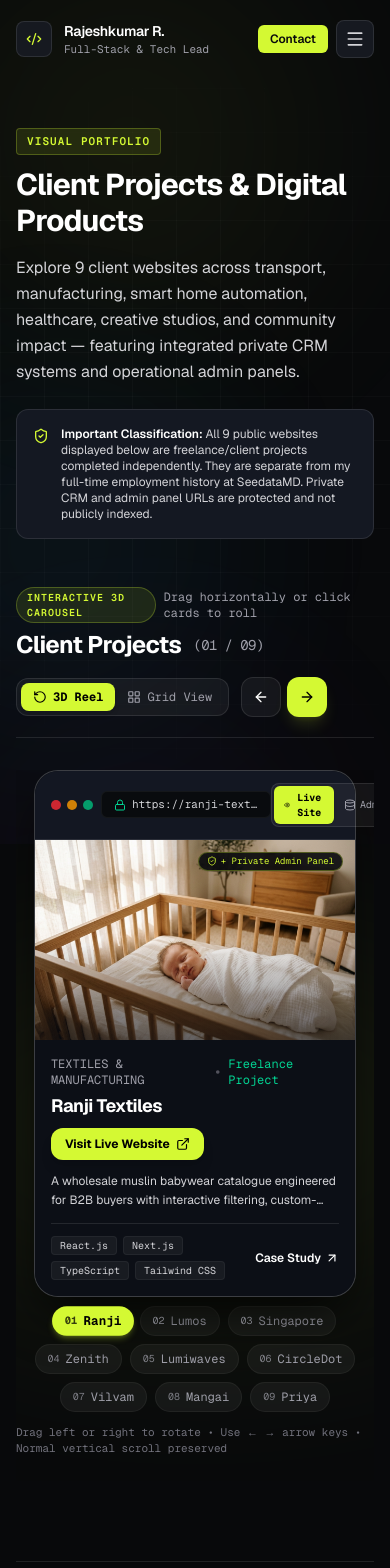
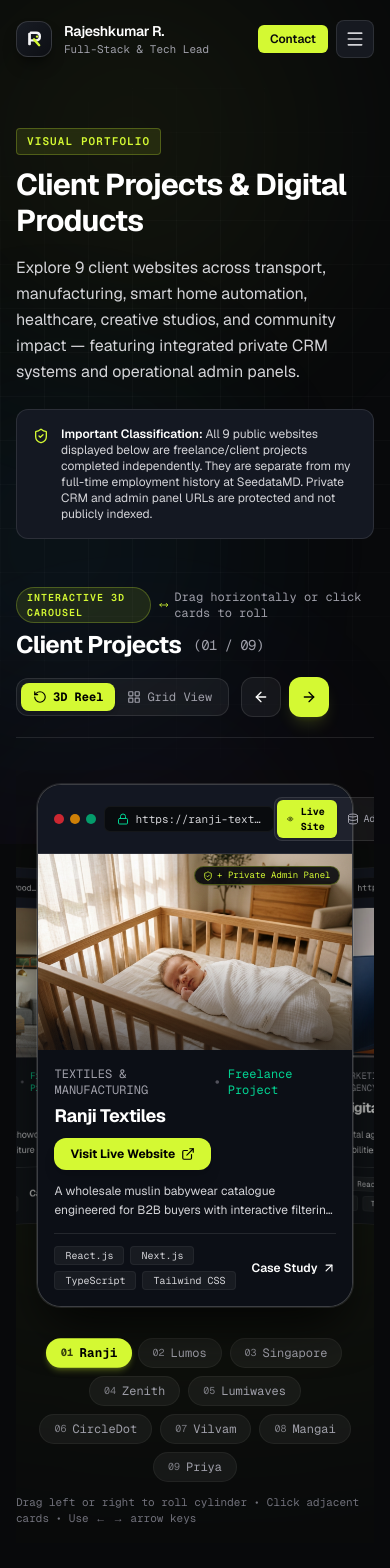
Before and after one commit to Raajulogu/rajesh-portfolio, a Next.js app: page /work in a window 390 px wide. Shown: the top 1568 px of the page. Built offline with nearby package versions, Linux system fonts and the light colour scheme.

Commit message:
feat: design bespoke geometric 'R' brand monogram for header & app icons and expand circular 3D cylinder radius on desktop

```diff
--- /dev/null
+++ b/app/apple-icon.tsx
@@ -0,0 +1,53 @@
+import { ImageResponse } from "next/og";
+
+export const size = {
+  width: 180,
+  height: 180,
+};
+export const contentType = "image/png";
+
+export default function AppleIcon() {
+  return new ImageResponse(
+    (
+      <div
+        style={{
+          width: "100%",
+          height: "100%",
+          display: "flex",
+          alignItems: "center",
+          justifyContent: "center",
+          background: "linear-gradient(135deg, #181c24 0%, #090a0c 100%)",
+          borderRadius: 36,
+          border: "2px solid rgba(212, 249, 51, 0.4)",
+          position: "relative",
+        }}
+      >
+        <svg
+          width="120"
+          height="120"
+          viewBox="0 0 32 32"
+          fill="none"
+          xmlns="http://www.w3.org/2000/svg"
+        >
+          <rect x="7" y="6" width="4.5" height="20" rx="1.5" fill="#ffffff" />
+          <path
+            d="M11.5 6.5H19C22.5 6.5 24.5 8.7 24.5 12C24.5 15.3 22.5 17.5 19 17.5H11.5"
+            stroke="#ffffff"
+            strokeWidth="3.5"
+            strokeLinecap="round"
+          />
+          <path
+            d="M16 16L23.5 25"
+            stroke="#d4f933"
+            strokeWidth="3.5"
+            strokeLinecap="round"
+          />
+          <circle cx="20.5" cy="12" r="1.8" fill="#d4f933" />
+        </svg>
+      </div>
+    ),
+    {
+      ...size,
+    }
+  );
+}
--- /dev/null
+++ b/app/icon.tsx
@@ -0,0 +1,60 @@
+import { ImageResponse } from "next/og";
+
+export const size = {
+  width: 32,
+  height: 32,
+};
+export const contentType = "image/png";
+
+export default function Icon() {
+  return new ImageResponse(
+    (
+      <div
+        style={{
+          width: "100%",
+          height: "100%",
+          display: "flex",
+          alignItems: "center",
+          justifyContent: "center",
+          background: "linear-gradient(135deg, #181c24 0%, #090a0c 100%)",
+          borderRadius: 8,
+          border: "1px solid rgba(212, 249, 51, 0.4)",
+          position: "relative",
+        }}
+      >
+        <svg
+          width="24"
+          height="24"
+          viewBox="0 0 32 32"
+          fill="none"
+          xmlns="http://www.w3.org/2000/svg"
+        >
+          {/* Vertical Stem */}
+          <rect x="7" y="6" width="4.5" height="20" rx="1.5" fill="#ffffff" />
+
+          {/* Upper Loop */}
+          <path
+            d="M11.5 6.5H19C22.5 6.5 24.5 8.7 24.5 12C24.5 15.3 22.5 17.5 19 17.5H11.5"
+            stroke="#ffffff"
+            strokeWidth="3.5"
+            strokeLinecap="round"
+          />
+
+          {/* Electric Lime Kick */}
+          <path
+            d="M16 16L23.5 25"
+            stroke="#d4f933"
+            strokeWidth="3.5"
+            strokeLinecap="round"
+          />
+
+          {/* Accent Node */}
+          <circle cx="20.5" cy="12" r="1.8" fill="#d4f933" />
+        </svg>
+      </div>
+    ),
+    {
+      ...size,
+    }
+  );
+}
--- /dev/null
+++ b/components/BrandLogo.tsx
@@ -0,0 +1,74 @@
+import React from "react";
+
+interface BrandLogoProps {
+  className?: string;
+  size?: "sm" | "md" | "lg";
+}
+
+export default function BrandLogo({ className = "", size = "md" }: BrandLogoProps) {
+  const dimensions = {
+    sm: "w-7 h-7",
+    md: "w-9 h-9",
+    lg: "w-11 h-11"
+  }[size];
+
+  return (
+    <div
+      className={`relative rounded-xl bg-gradient-to-br from-[#181c24] to-[#0d0f14] border border-white/15 p-1.5 flex items-center justify-center shadow-lg shadow-black/40 group-hover:border-[#d4f933]/60 group-hover:shadow-[#d4f933]/15 transition-all duration-300 ${dimensions} ${className}`}
+    >
+      {/* Subtle Inner Glow */}
+      <div className="absolute inset-0 rounded-xl bg-[#d4f933]/5 opacity-0 group-hover:opacity-100 transition-opacity pointer-events-none" />
+
+      {/* Bespoke Geometric Monogram 'R' SVG Mark */}
+      <svg
+        viewBox="0 0 32 32"
+        fill="none"
+        xmlns="http://www.w3.org/2000/svg"
+        className="w-full h-full"
+      >
+        {/* Background Subtle Tech Grid Motif */}
+        <path
+          d="M6 10H26M6 16H26M6 22H26"
+          stroke="rgba(255,255,255,0.06)"
+          strokeWidth="1"
+          strokeDasharray="2 2"
+        />
+
+        {/* Vertical Architectural Stem */}
+        <rect
+          x="7.5"
+          y="7"
+          width="4"
+          height="18"
+          rx="1.5"
+          fill="#f4f4f6"
+        />
+
+        {/* Upper Loop of 'R' with Geometric Corner */}
+        <path
+          d="M11.5 7H19C22.3137 7 24.5 9.18629 24.5 12.5C24.5 15.8137 22.3137 18 19 18H11.5"
+          stroke="#f4f4f6"
+          strokeWidth="3.5"
+          strokeLinecap="round"
+          strokeLinejoin="round"
+        />
+
+        {/* Electric Lime High-Impact Diagonal Kick */}
+        <path
+          d="M16 16.5L23.5 25"
+          stroke="#d4f933"
+          strokeWidth="3.5"
+          strokeLinecap="round"
+        />
+
+        {/* Apex Tech Accent Node */}
+        <circle
+          cx="20.5"
+          cy="12.5"
+          r="1.75"
+          fill="#d4f933"
+        />
+      </svg>
+    </div>
+  );
+}
--- a/components/CircularProjectReel.tsx
+++ b/components/CircularProjectReel.tsx
@@ -14,7 +14,8 @@ import {
   Eye,
   Database,
   LayoutGrid,
-  RotateCcw
+  RotateCcw,
+  MoveHorizontal
 } from "lucide-react";
 import { PROJECTS } from "@/data/projects";
 import ProjectCard from "./ProjectCard";
@@ -24,6 +25,7 @@ export default function CircularProjectReel() {
   const [viewMode, setViewMode] = useState<"circle" | "grid">("circle");
   const [activeTab, setActiveTab] = useState<"website" | "admin">("website");
   const [isDragging, setIsDragging] = useState(false);
+  const [windowWidth, setWindowWidth] = useState<number>(1280);
   const dragStartX = useRef<number | null>(null);
 
   // All 9 public client projects
@@ -31,6 +33,14 @@ export default function CircularProjectReel() {
     (p) => p.classification === "Freelance / Client Project"
   );
   const total = clientProjects.length;
+
+  // Track window resize for responsive 3D radius calculation
+  useEffect(() => {
+    const handleResize = () => setWindowWidth(window.innerWidth);
+    handleResize();
+    window.addEventListener("resize", handleResize);
+    return () => window.removeEventListener("resize", handleResize);
+  }, []);
 
   // Rotate functions
   const nextProject = useCallback(() => {
@@ -80,6 +90,75 @@ export default function CircularProjectReel() {
     setTimeout(() => setIsDragging(false), 50);
   };
 
+  // Calculate Responsive 3D Geometry for Expansive Big-Screen Radius
+  const getCircleTransforms = (offset: number) => {
+    if (offset === 0) {
+      return {
+        x: 0,
+        z: 0,
+        rotY: 0,
+        scale: 1,
+        opacity: 1,
+        zIndex: 40
+      };
+    }
+
+    // Dynamic horizontal spread, depth step, and rotation angle by screen size
+    let spread = 220;
+    let depthStep = 110;
+    let angleStep = 22;
+
+    if (windowWidth >= 1536) {
+      // 2XL / Ultrawide Displays: Vast Grand Rotunda
+      spread = 640;
+      depthStep = 300;
+      angleStep = 38;
+    } else if (windowWidth >= 1280) {
+      // XL Big Desktop: Generous Wide Radius
+      spread = 560;
+      depthStep = 260;
+      angleStep = 35;
+    } else if (windowWidth >= 1024) {
+      // Laptop / Desktop
+      spread = 460;
+      depthStep = 220;
+      angleStep = 32;
+    } else if (windowWidth >= 768) {
+      // Tablet Landscape
+      spread = 360;
+      depthStep = 170;
+      angleStep = 28;
+    } else if (windowWidth >= 640) {
+      // Tablet Portrait
+      spread = 280;
+      depthStep = 140;
+      angleStep = 25;
+    }
+
+    const isAdjacent = Math.abs(offset) === 1;
+
+    if (isAdjacent) {
+      return {
+        x: offset * spread,
+        z: -depthStep,
+        rotY: offset * -angleStep,
+        scale: windowWidth >= 1024 ? 0.88 : 0.82,
+        opacity: 0.72,
+        zIndex: 30
+      };
+    }
+
+    // Outer ring cards (offset = ±2)
+    return {
+      x: offset * (spread * 1.58),
+      z: -(depthStep * 1.85),
+      rotY: offset * (-angleStep * 1.4),
+      scale: windowWidth >= 1024 ? 0.72 : 0.64,
+      opacity: 0.32,
+      zIndex: 20
+    };
+  };
+
   return (
     <div className="space-y-8 select-none">
       {/* Top Header & View Controls */}
@@ -89,8 +168,9 @@ export default function CircularProjectReel() {
             <span className="text-[10px] font-mono uppercase tracking-widest text-[#d4f933] bg-[#d4f933]/10 px-2.5 py-0.5 rounded-full border border-[#d4f933]/25 font-semibold">
               Interactive 3D Carousel
             </span>
-            <span className="text-xs font-mono text-zinc-400">
-              Drag horizontally or click cards to roll
+            <span className="text-xs font-mono text-zinc-400 flex items-center gap-1.5">
+              <MoveHorizontal className="w-3.5 h-3.5 text-[#d4f933]" />
+              <span>Drag horizontally or click cards to roll</span>
             </span>
           </div>
           <h2 className="text-2xl sm:text-3xl lg:text-4xl font-bold tracking-tight text-white flex items-center gap-3">
@@ -131,7 +211,7 @@ export default function CircularProjectReel() {
 
           {/* Previous / Next Arrow Controls */}
           {viewMode === "circle" && (
-            <div className="flex items-center gap-1.5">
+            <div className="flex items-center gap-2">
               <button
                 onClick={prevProject}
                 aria-label="Previous project"
@@ -152,19 +232,19 @@ export default function CircularProjectReel() {
       </div>
 
       {/* ------------------------------------------------------------- */}
-      {/* 3D CIRCULAR CAROUSEL REEL STAGE */}
+      {/* 3D EXPANSIVE CIRCULAR CAROUSEL REEL STAGE */}
       {/* ------------------------------------------------------------- */}
       {viewMode === "circle" ? (
-        <div className="relative py-6 sm:py-10 overflow-hidden">
-          {/* Subtle Ambient Stage Lighting */}
-          <div className="absolute top-1/2 left-1/2 -translate-x-1/2 -translate-y-1/2 w-[650px] h-[350px] bg-[#d4f933]/8 rounded-full blur-[120px] pointer-events-none -z-10" />
+        <div className="relative py-4 sm:py-8 overflow-hidden">
+          {/* Panoramic Ambient Stage Lighting */}
+          <div className="absolute top-1/2 left-1/2 -translate-x-1/2 -translate-y-1/2 w-[850px] h-[400px] bg-[#d4f933]/6 rounded-full blur-[140px] pointer-events-none -z-10" />
 
-          {/* Perspective 3D Carousel Stage */}
+          {/* 3D Circular Arena Stage with Wide Perspective */}
           <div
             onPointerDown={handlePointerDown}
             onPointerMove={handlePointerMove}
             onPointerUp={handlePointerUp}
-            className="relative h-[480px] sm:h-[540px] lg:h-[580px] w-full flex items-center justify-center [perspective:1400px] cursor-grab active:cursor-grabbing touch-pan-y"
+            className="relative h-[520px] sm:h-[600px] lg:h-[680px] xl:h-[720px] w-full flex items-center justify-center [perspective:1800px] sm:[perspective:2200px] lg:[perspective:2600px] cursor-grab active:cursor-grabbing touch-pan-y"
           >
             {clientProjects.map((project, index) => {
               // Calculate shortest circular offset from activeIndex
@@ -173,21 +253,11 @@ export default function CircularProjectReel() {
               if (offset < -total / 2) offset += total;
 
               const isCenter = offset === 0;
-              const isAdjacent = Math.abs(offset) === 1;
               const isVisible = Math.abs(offset) <= 2;
 
               if (!isVisible) return null;
 
-              // Compute cylindrical 3D geometry
-              // Center card: x=0, z=0, rotateY=0
-              // Right cards: x>0, z<0, rotateY negative (curving back)
-              // Left cards: x<0, z<0, rotateY positive (curving back)
-              const xPos = offset * 360;
-              const zPos = -Math.abs(offset) * 200;
-              const rotY = offset * -32;
-              const scale = isCenter ? 1 : isAdjacent ? 0.84 : 0.68;
-              const opacity = isCenter ? 1 : isAdjacent ? 0.65 : 0.3;
-              const zIndex = isCenter ? 40 : isAdjacent ? 30 : 20;
+              const { x, z, rotY, scale, opacity, zIndex } = getCircleTransforms(offset);
 
               return (
                 <motion.div
@@ -199,27 +269,27 @@ export default function CircularProjectReel() {
                     }
                   }}
                   animate={{
-                    x: xPos,
-                    z: zPos,
+                    x,
+                    z,
                     rotateY: rotY,
-                    scale: scale,
-                    opacity: opacity
+                    scale,
+                    opacity
                   }}
                   transition={{
                     type: "spring",
-                    stiffness: 260,
-                    damping: 28,
+                    stiffness: 240,
+                    damping: 26,
                     mass: 0.8
                   }}
                   style={{
                     position: "absolute",
-                    zIndex: zIndex,
+                    zIndex,
                     transformStyle: "preserve-3d"
                   }}
-                  className={`w-[90%] max-w-[420px] sm:max-w-[560px] lg:max-w-[640px] rounded-3xl border transition-colors duration-300 ${
+                  className={`w-[88%] max-w-[360px] sm:max-w-[480px] md:max-w-[560px] lg:max-w-[680px] xl:max-w-[760px] rounded-3xl border transition-colors duration-300 ${
                     isCenter
-                      ? "border-white/20 bg-[#0c0f16]/95 backdrop-blur-2xl shadow-2xl shadow-black/80 cursor-default"
-                      : "border-white/10 bg-[#090b10]/80 backdrop-blur-md cursor-pointer hover:border-white/30"
+                      ? "border-white/20 bg-[#0c0f16]/95 backdrop-blur-2xl shadow-2xl shadow-black/85 cursor-default ring-1 ring-white/10"
+                      : "border-white/10 bg-[#090b10]/80 backdrop-blur-md cursor-pointer hover:border-white/30 hover:brightness-110"
                   }`}
                 >
                   {/* Browser Mockup Chrome Header */}
@@ -284,10 +354,10 @@ export default function CircularProjectReel() {
                           initial={{ opacity: 0 }}
                           animate={{ opacity: 1 }}
                           exit={{ opacity: 0 }}
-                          className="p-5 sm:p-6 bg-[#0c0e14] h-full flex flex-col justify-between"
+                          className="p-5 sm:p-7 bg-[#0c0e14] h-full flex flex-col justify-between"
                         >
                           <div className="flex items-center justify-between border-b border-white/10 pb-3">
-                            <span className="text-xs font-mono font-bold text-white flex items-center gap-2">
+                            <span className="text-xs sm:text-sm font-mono font-bold text-white flex items-center gap-2">
                               <span className="w-2 h-2 rounded-full bg-[#d4f933] animate-pulse" />
                               {project.internalSystemType}
                             </span>
@@ -296,22 +366,22 @@ export default function CircularProjectReel() {
                             </span>
                           </div>
 
-                          <div className="grid grid-cols-3 gap-2.5 my-3">
-                            <div className="bg-[#141822] p-2.5 rounded-lg border border-white/5 text-center">
+                          <div className="grid grid-cols-3 gap-3 my-4">
+                            <div className="bg-[#141822] p-3 rounded-xl border border-white/5 text-center">
                               <span className="text-[10px] font-mono text-zinc-400 block">Status</span>
-                              <span className="text-xs font-bold text-emerald-400">Operational</span>
+                              <span className="text-xs sm:text-sm font-bold text-emerald-400">Operational</span>
                             </div>
-                            <div className="bg-[#141822] p-2.5 rounded-lg border border-white/5 text-center">
+                            <div className="bg-[#141822] p-3 rounded-xl border border-white/5 text-center">
                               <span className="text-[10px] font-mono text-zinc-400 block">Access</span>
-                              <span className="text-xs font-bold text-[#d4f933]">Role-Based</span>
+                              <span className="text-xs sm:text-sm font-bold text-[#d4f933]">Role-Based</span>
                             </div>
-                            <div className="bg-[#141822] p-2.5 rounded-lg border border-white/5 text-center">
+                            <div className="bg-[#141822] p-3 rounded-xl border border-white/5 text-center">
                               <span className="text-[10px] font-mono text-zinc-400 block">Security</span>
-                              <span className="text-xs font-bold text-sky-400">Isolated</span>
+                              <span className="text-xs sm:text-sm font-bold text-sky-400">Isolated</span>
                             </div>
                           </div>
 
-                          <p className="text-xs text-zinc-300 leading-relaxed font-sans line-clamp-3">
+                          <p className="text-xs sm:text-sm text-zinc-300 leading-relaxed font-sans line-clamp-3">
                             {project.internalSystemDescription}
                           </p>
                         </motion.div>
@@ -336,7 +406,7 @@ export default function CircularProjectReel() {
                           {/* Floating Badges */}
                           <div className="absolute top-3 right-3 flex items-center gap-1.5">
                             {project.hasInternalSystem && (
-                              <span className="bg-[#090b0e]/90 backdrop-blur-md border border-[#d4f933]/30 text-[#d4f933] text-[9px] font-mono px-2 py-0.5 rounded-full flex items-center gap-1">
+                              <span className="bg-[#090b0e]/90 backdrop-blur-md border border-[#d4f933]/30 text-[#d4f933] text-[9px] font-mono px-2 py-0.5 rounded-full flex items-center gap-1 shadow-lg">
                                 <ShieldCheck className="w-2.5 h-2.5" />
                                 <span>+ {project.internalSystemType}</span>
                               </span>
@@ -360,7 +430,7 @@ export default function CircularProjectReel() {
                             Freelance Project
                           </span>
                         </div>
-                        <h3 className="text-lg sm:text-xl font-bold text-white tracking-tight">
+                        <h3 className="text-lg sm:text-xl lg:text-2xl font-bold text-white tracking-tight">
                           <Link href={`/work/${project.slug}`}>
                             {project.title}
                           </Link>
@@ -373,7 +443,7 @@ export default function CircularProjectReel() {
                           href={project.liveUrl}
                           target="_blank"
                           rel="noopener noreferrer"
-                          className="inline-flex items-center gap-1.5 bg-[#d4f933] text-black font-bold text-xs px-3.5 py-2 rounded-xl shadow-lg hover:bg-[#bce022] transition-colors"
+                          className="inline-flex items-center gap-1.5 bg-[#d4f933] text-black font-bold text-xs px-4 py-2 rounded-xl shadow-lg hover:bg-[#bce022] transition-colors"
                         >
                           <span>Visit Live Website</span>
                           <ExternalLink className="w-3.5 h-3.5" />
@@ -381,7 +451,7 @@ export default function CircularProjectReel() {
                       )}
                     </div>
 
-                    <p className="text-xs text-zinc-300 font-sans line-clamp-2 leading-relaxed">
+                    <p className="text-xs sm:text-sm text-zinc-300 font-sans line-clamp-2 leading-relaxed">
                       {project.shortDescription}
                     </p>
 
@@ -391,7 +461,7 @@ export default function CircularProjectReel() {
                         {project.technologies.slice(0, 4).map((tech) => (
                           <span
                             key={tech}
-                            className="text-[10px] font-mono text-zinc-300 bg-white/5 px-2 py-0.5 rounded border border-white/5"
+                            className="text-[10px] font-mono text-zinc-300 bg-white/5 px-2.5 py-0.5 rounded border border-white/5"
                           >
                             {tech}
                           </span>
@@ -414,7 +484,7 @@ export default function CircularProjectReel() {
 
           {/* Bottom Circular Project Navigation Track */}
           <div className="mt-8 flex flex-col items-center gap-3">
-            <div className="flex flex-wrap items-center justify-center gap-2 max-w-2xl px-4">
+            <div className="flex flex-wrap items-center justify-center gap-2 max-w-3xl px-4">
               {clientProjects.map((p, i) => (
                 <button
                   key={p.id}
@@ -422,7 +492,7 @@ export default function CircularProjectReel() {
                     setActiveIndex(i);
                     setActiveTab("website");
                   }}
-                  className={`text-xs font-mono px-3 py-1.5 rounded-full transition-all duration-200 flex items-center gap-1.5 ${
+                  className={`text-xs font-mono px-3.5 py-1.5 rounded-full transition-all duration-200 flex items-center gap-1.5 ${
                     activeIndex === i
                       ? "bg-[#d4f933] text-black font-bold shadow-md shadow-[#d4f933]/25 scale-105"
                       : "bg-white/5 text-zinc-400 hover:text-white hover:bg-white/10 border border-white/5"
@@ -435,7 +505,7 @@ export default function CircularProjectReel() {
             </div>
 
             <span className="text-[11px] font-mono text-zinc-500">
-              Drag left or right to rotate &bull; Use &larr; &rarr; arrow keys &bull; Normal vertical scroll preserved
+              Drag left or right to roll cylinder &bull; Click adjacent cards &bull; Use &larr; &rarr; arrow keys
             </span>
           </div>
         </div>
--- a/components/Footer.tsx
+++ b/components/Footer.tsx
@@ -2,6 +2,7 @@ import React from "react";
 import Link from "next/link";
 import { SITE_CONFIG, NAV_LINKS } from "@/data/site";
 import { ArrowUpRight, MessageSquare, Mail, MapPin, ShieldCheck } from "lucide-react";
+import BrandLogo from "./BrandLogo";
 
 const LinkedInIcon = ({ className = "w-3.5 h-3.5" }: { className?: string }) => (
   <svg className={className} viewBox="0 0 24 24" fill="currentColor">
@@ -19,7 +20,8 @@ export default function Footer() {
           {/* Identity & Main Positioning */}
           <div className="lg:col-span-2 flex flex-col justify-between">
             <div>
-              <div className="flex items-center gap-2 mb-3">
+              <div className="flex items-center gap-2.5 mb-3">
+                <BrandLogo size="sm" />
                 <span className="text-lg font-bold tracking-tight text-white">
                   {SITE_CONFIG.name}
                 </span>
--- a/components/Navbar.tsx
+++ b/components/Navbar.tsx
@@ -4,7 +4,8 @@ import React, { useState, useEffect } from "react";
 import Link from "next/link";
 import { usePathname } from "next/navigation";
 import { NAV_LINKS, SITE_CONFIG } from "@/data/site";
-import { Menu, X, ArrowUpRight, Code2 } from "lucide-react";
+import { Menu, X, ArrowUpRight } from "lucide-react";
+import BrandLogo from "./BrandLogo";
 
 export default function Navbar() {
   const pathname = usePathname();
@@ -32,12 +33,10 @@ export default function Navbar() {
           {/* Logo & Identity */}
           <Link
             href="/"
-            className="group flex items-center gap-3 transition-opacity hover:opacity-90"
+            className="group flex items-center gap-3 transition-opacity hover:opacity-95"
             aria-label="Rajeshkumar R. - Home"
           >
-            <div className="w-9 h-9 rounded-lg bg-[#161920] border border-white/10 flex items-center justify-center text-[#d4f933] group-hover:border-[#d4f933]/50 transition-colors">
-              <Code2 className="w-4 h-4" />
-            </div>
+            <BrandLogo size="md" />
             <div className="flex flex-col">
               <span className="text-sm font-semibold tracking-tight text-white group-hover:text-[#d4f933] transition-colors">
                 {SITE_CONFIG.name}
```
